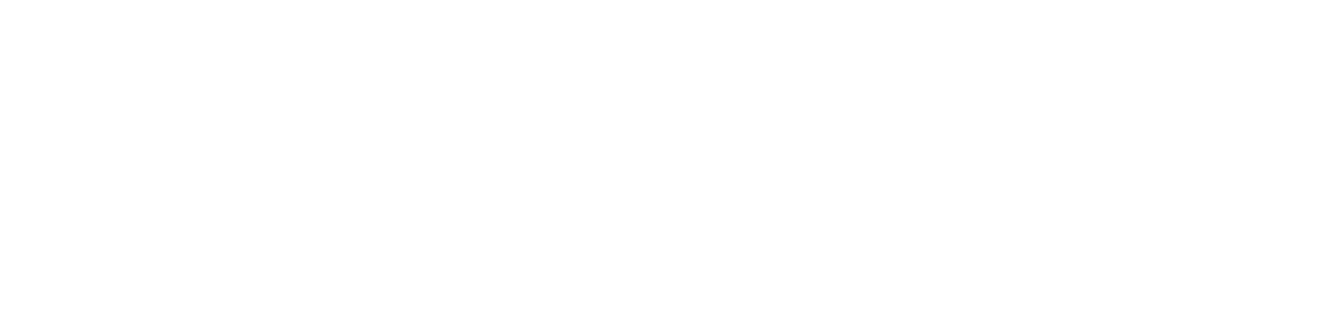
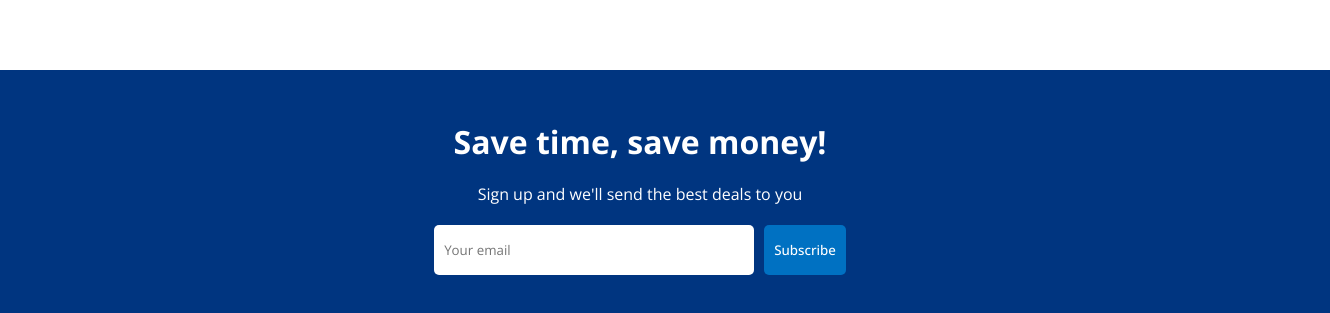
Before and after one commit to nuralam376/Reservation, a React (Create React App) app: page / in a window 1280 px wide. Shown: the part 1434-1747 px from the top of the page, 1330 px wide, since content can reach past the window. Before the commit the page ends 1424 px from the top, so only its background shows below. Built offline with nearby package versions, Linux system fonts and the light colour scheme.

Commit message:
Mail List

```diff
--- /dev/null
+++ b/src/components/MailList/MailList.css
@@ -0,0 +1,31 @@
+.mail {
+    width: 100%;
+    margin-top: 50px;
+    background-color: #003580;
+    color: white;
+    display: flex;
+    flex-direction: column;
+    align-items: center;
+    gap: 20px;
+    padding: 50px;
+}
+
+.mailInputContainer> input {
+    width: 300px;
+    height: 30px;
+    border: none;
+    margin-right: 10px;
+    border-radius: 5px;
+    padding: 10px;
+}
+
+.mailInputContainer>button {
+    height: 50px;
+    background-color: #0071c2;
+    border: none;
+    color: white;
+    border-radius: 5px;
+    padding: 10px;
+    font-weight: 500;
+    cursor: pointer;
+}
--- /dev/null
+++ b/src/components/MailList/MailList.jsx
@@ -0,0 +1,16 @@
+import './MailList.css'
+
+const MailList = () => {
+  return (
+    <div className='mail'>
+        <h1 className="mailTitle">Save time, save money!</h1>
+        <span className="mailDesc">Sign up and we'll send the best deals to you</span>
+        <div className="mailInputContainer">
+            <input type = "text" placeholder='Your email' />
+            <button>Subscribe</button>
+        </div>
+    </div>
+  )
+}
+
+export default MailList
--- a/src/pages/Home/Home.jsx
+++ b/src/pages/Home/Home.jsx
@@ -1,6 +1,7 @@
 import Featured from "../../components/Featured/Featured";
 import FeaturedPropertyList from "../../components/FeaturedPropertyList/FeaturedPropertyList";
 import Header from "../../components/Header/Header";
+import MailList from "../../components/MailList/MailList";
 import Navbar from "../../components/Navbar/Navbar";
 import PropertyList from "../../components/PropertyList/PropertyList";
 import "./Home.css";
@@ -16,6 +17,7 @@
           <PropertyList />
           <h1 className="homeTitle">Home guests love</h1>
           <FeaturedPropertyList />
+          <MailList />
         </div>
     </>
   )
```
